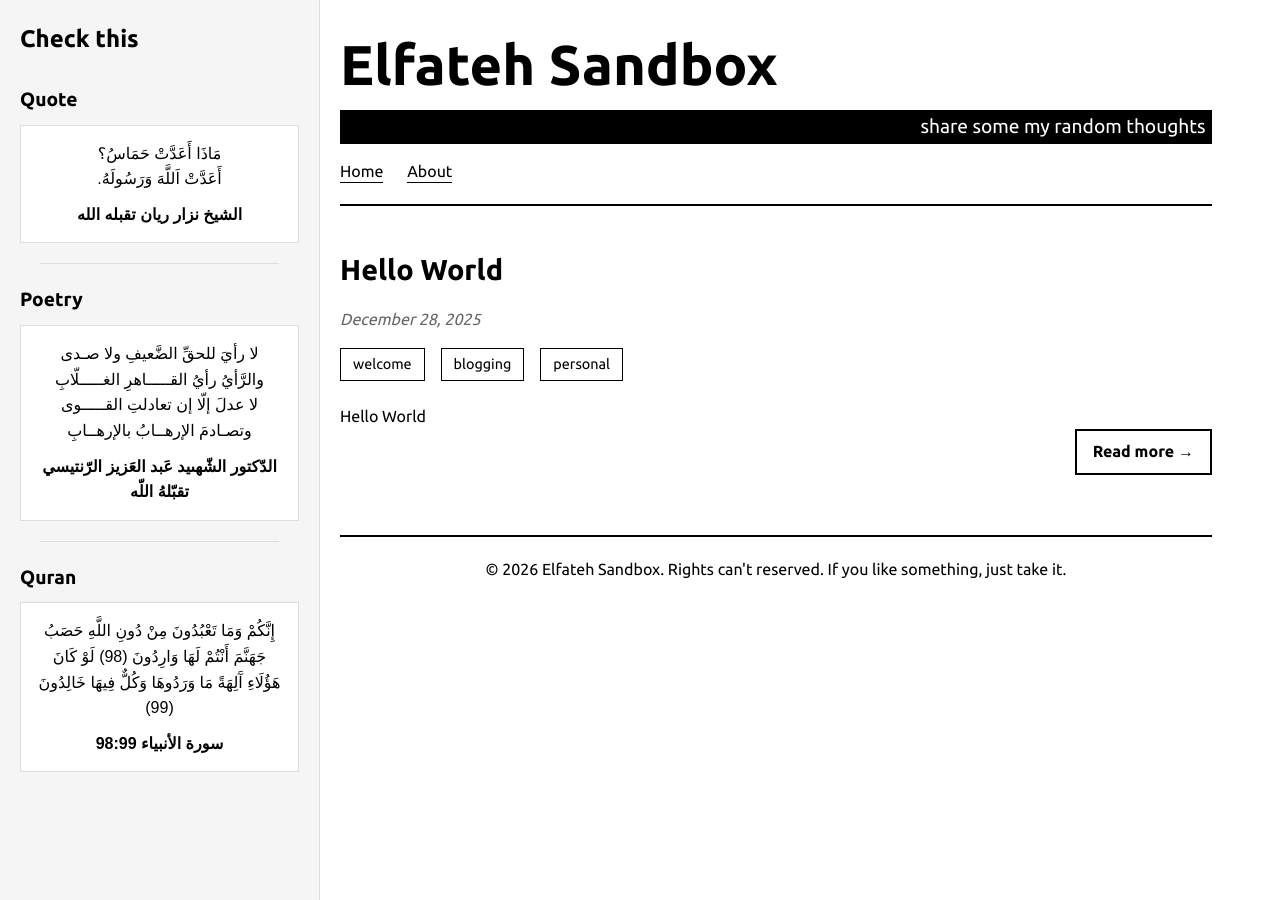
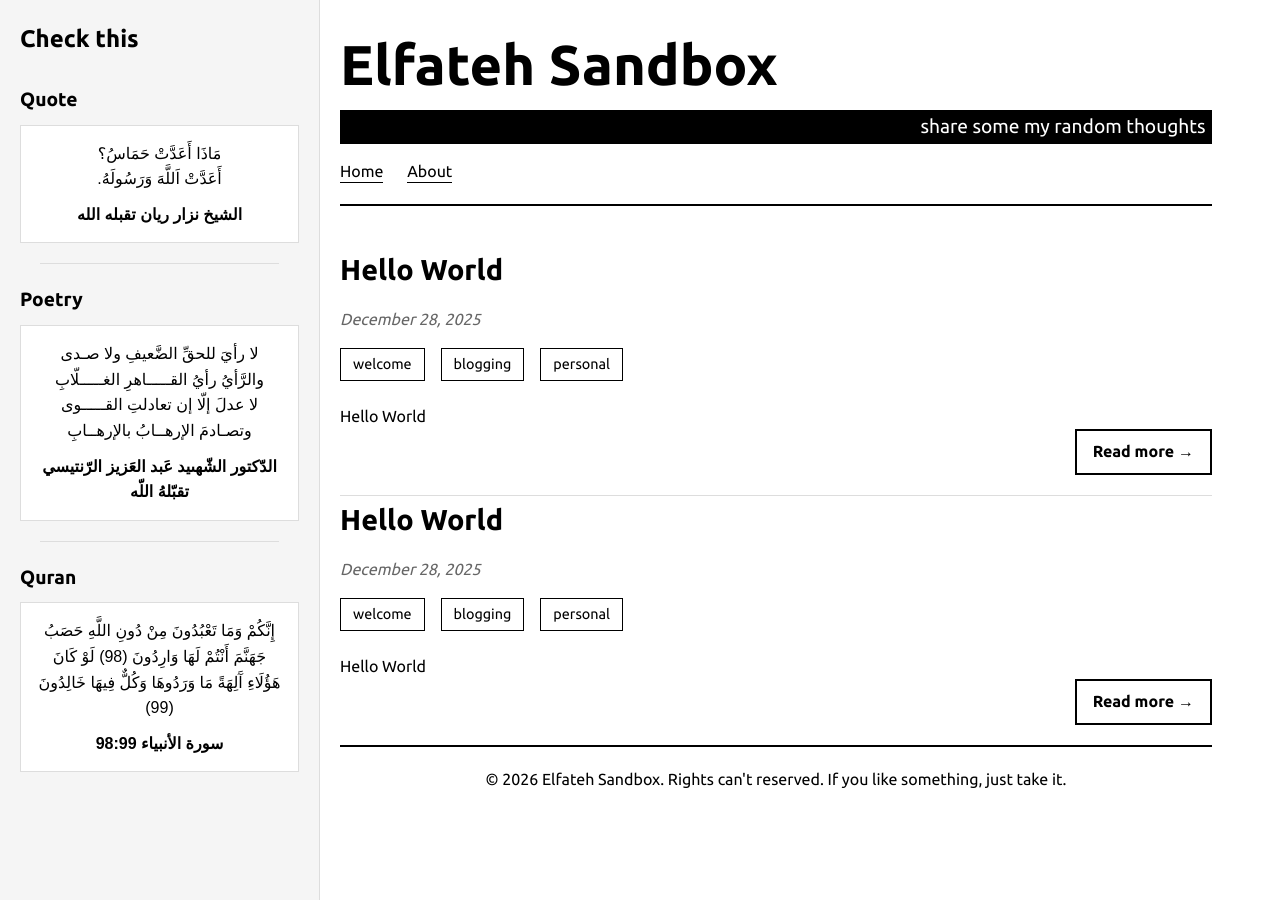
Before and after one commit to elfateh4/elfateh4.github.io, a Jekyll site: the page built from _pages/home.html, in a window 1280 px wide. Built offline with Jekyll 4.4.1, drawn with Linux system fonts in a browser that asks for light colours; some web fonts are replaced; some of the changed lines change nothing that is shown.

Commit message:
style: refine blog styles and add new post
Updated spacing in header, footer, about, and post card SCSS files for improved layout consistency. Added a new blog post copy.

```diff
--- /dev/null
+++ b/_posts/2025-12-28-hello-world copy.md
@@ -0,0 +1,35 @@
+---
+title: Hello World
+date: 2025-12-28
+layout: post
+tags: [welcome, blogging, personal]
+lang: en
+base_slug: hello-worldsas
+---
+
+# Hello World
+
+Hello and welcome to my personal blog! I'm excited to finally launch this space where I can share my thoughts, experiences, and ideas with the world.
+
+### Why Start a Blog?
+
+I've been thinking about starting a blog for a while now. There are several reasons why I decided to take the plunge:
+
+- **Sharing Knowledge:** I've learned so much from others' blogs and tutorials over the years. It's time to give back to the community.
+- **Personal Growth:** Writing helps clarify thinking. By articulating my thoughts, I can better understand my own ideas and experiences.
+- **Documentation:** A blog serves as a personal archive of my journey, projects, and learning experiences.
+- **Connection:** I hope to connect with like-minded individuals and engage in meaningful conversations.
+
+### What to Expect
+
+This blog will be a mix of different topics that interest me. You can expect posts about technology, web development, design principles, and personal reflections on various subjects.
+
+I've intentionally kept the design simple - black and white, clean typography, and a focus on content. I believe that good content doesn't need flashy colors or complex layouts to shine.
+
+### The Journey Begins
+
+This is just the beginning. I'm looking forward to sharing more content with you in the coming weeks and months. Thank you for stopping by, and I hope you'll find something valuable here.
+
+> "The secret of getting ahead is getting started." - Mark Twain
+
+Let's get started together!
--- a/_sass/_about.scss
+++ b/_sass/_about.scss
@@ -1,10 +1,6 @@
 /* ========================================
    About Page Styles
    ======================================== */
-.about-content {
-    margin-top: var(--spacing-xlarge);
-}
-
 .about-content h2 {
     font-size: 2em;
     margin-bottom: var(--spacing-large);
--- a/_sass/_footer.scss
+++ b/_sass/_footer.scss
@@ -5,5 +5,5 @@
     border-top: var(--border-width-medium) solid var(--color-primary);
     padding-top: var(--spacing-lg);
     text-align: center;
-    margin-top: var(--spacing-md);
+    margin-top: var(--spacing-lg);
 }
--- a/_sass/_header.scss
+++ b/_sass/_header.scss
@@ -5,7 +5,8 @@
 header {
     border-bottom: var(--border-width-medium) solid var(--color-primary);
     padding-bottom: var(--spacing-lg);
-    margin-bottom: var(--spacing-3lg);
+    margin-bottom: var(--spacing-lg);
+
 }
 
 header .header-content {
--- a/_sass/_post-card.scss
+++ b/_sass/_post-card.scss
@@ -2,13 +2,13 @@
    Post Card (listing) Styles
    ======================================== */
 .post-card {
-    margin-bottom: 1.875rem; /* 30px */
-    padding-bottom: var(--spacing-2lg);
+    padding: var(--spacing-lg) 0;
     border-bottom: var(--border-width-thin) solid var(--color-border);
 }
 
 .post-card:last-child {
     border-bottom: none;
+    padding: 0;
 }
 
 .post-card h2 {
```
